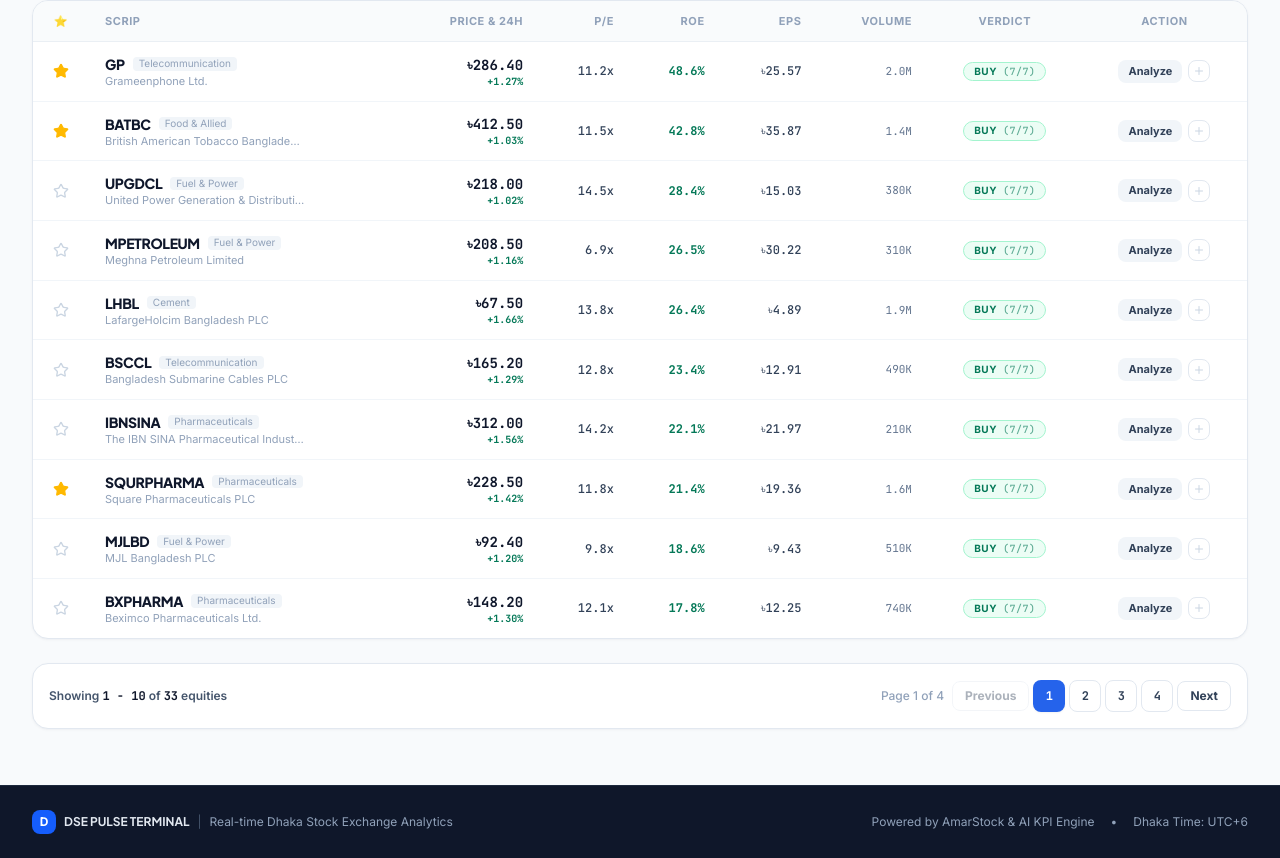
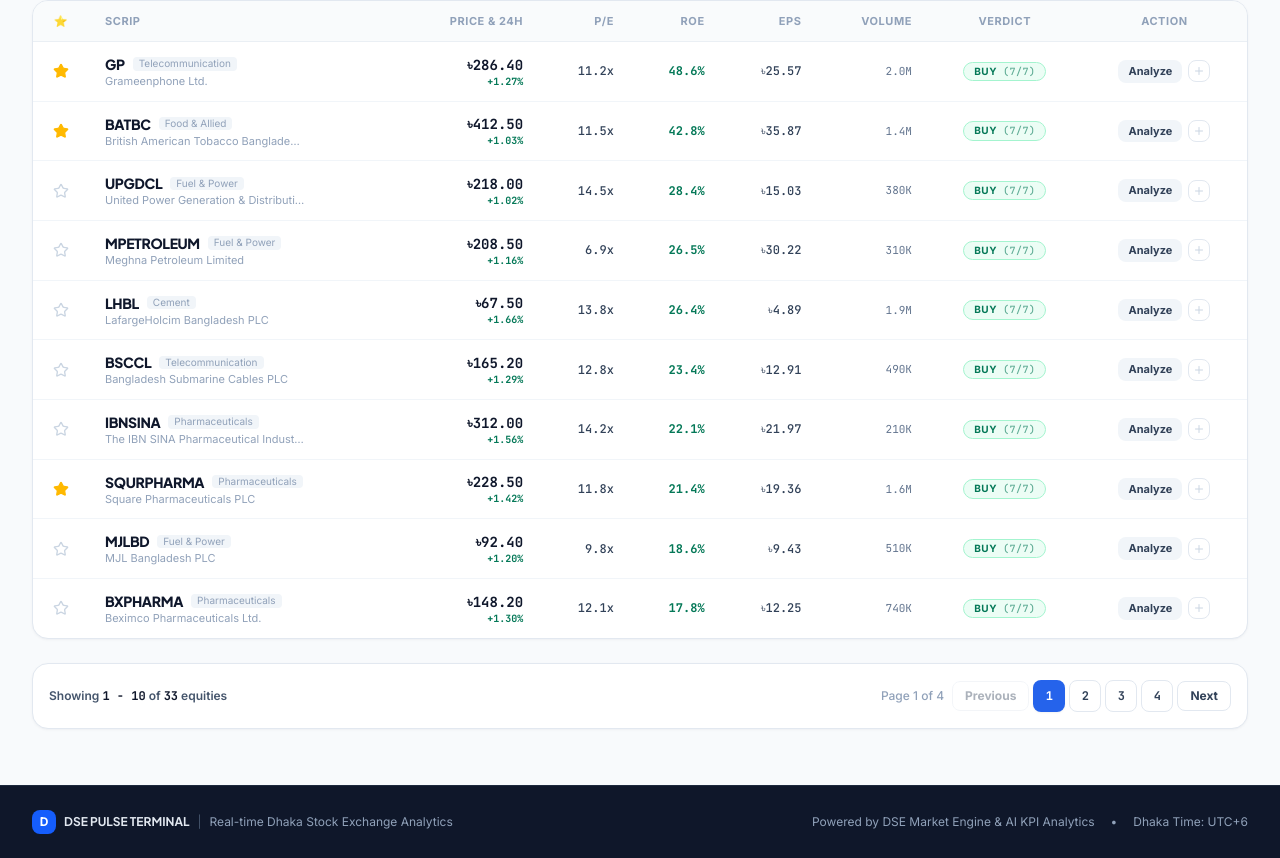
Before and after one commit to iftekkhar/DSE, a React (Vite) app: page / in a window 1280 px wide. Shown: the part 334-1192 px from the top of the page. Built offline with nearby package versions, Linux system fonts and the light colour scheme; no server answers.

Commit message:
Update: Remove third-party branding from frontend

```diff
--- a/src/App.jsx
+++ b/src/App.jsx
@@ -257,7 +257,7 @@
   const handleScrape = async () => {
     try {
       setScraping(true);
-      showToast("Connecting to AmarStock scraper...", "info");
+      showToast("Connecting to live DSE market feed...", "info");
       await triggerScrape();
       showToast("Market data synced successfully!", "success");
       const fresh = await fetchDSEData();
@@ -357,7 +357,7 @@
           <div className="card-elevation p-12 text-center flex flex-col items-center justify-center gap-3">
             <div className="w-10 h-10 border-3 border-[#2563eb] border-t-transparent rounded-full animate-spin"></div>
             <p className="font-display font-bold text-sm text-slate-700">Loading DSE Market Feed...</p>
-            <span className="text-xs text-slate-400 font-mono">Connecting to local scraper & AmarStock endpoint</span>
+            <span className="text-xs text-slate-400 font-mono">Connecting to live market data stream</span>
           </div>
         ) : (
           <>
@@ -509,7 +509,7 @@
             <span>Real-time Dhaka Stock Exchange Analytics</span>
           </div>
           <div className="flex items-center gap-4 text-slate-400">
-            <span>Powered by AmarStock & AI KPI Engine</span>
+            <span>Powered by DSE Market Engine & AI KPI Analytics</span>
             <span>•</span>
             <span>Dhaka Time: UTC+6</span>
           </div>
```
